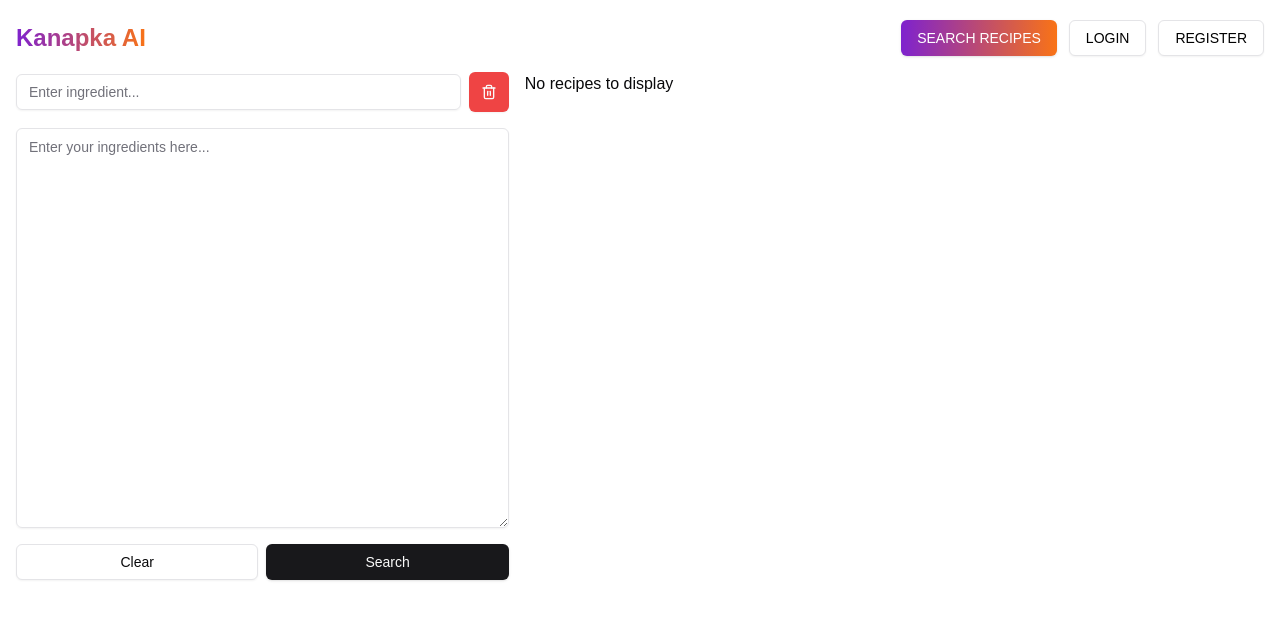
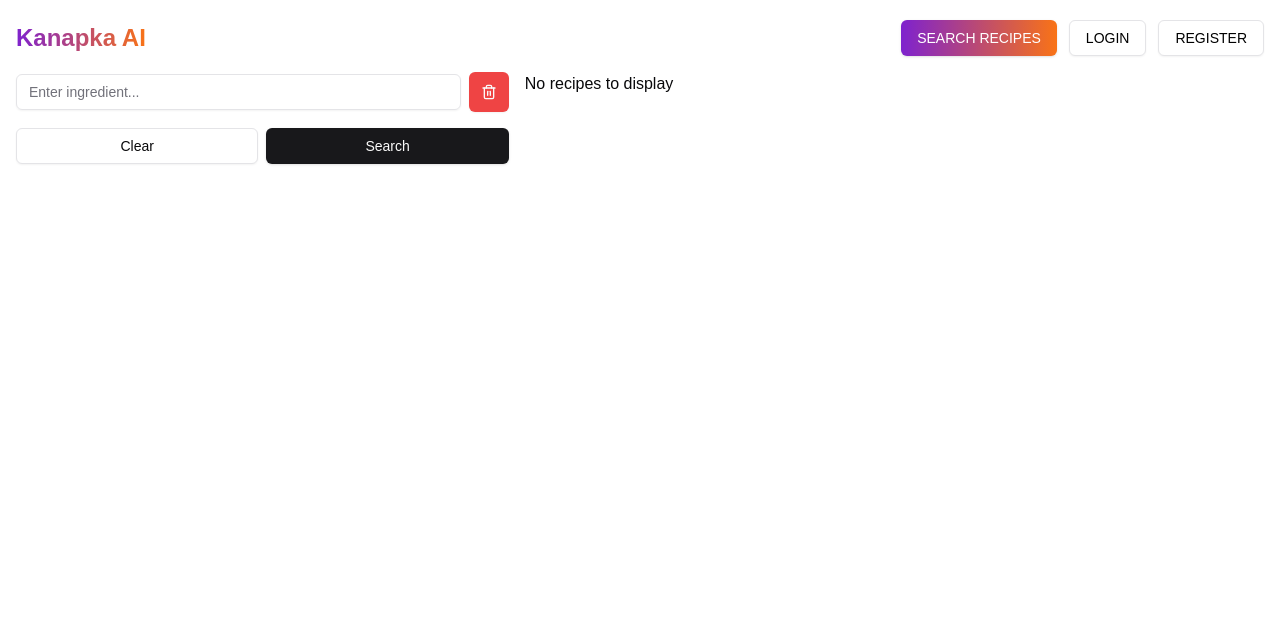
Before and after one commit to Glider6014/kanapka-ai, a Next.js app: page / in a window 1280 px wide. Shown: the top 620 px of the page. Built offline with nearby package versions, Linux system fonts and the light colour scheme; what tailwindcss-motion would draw is missing.

Commit message:
ingredients add input

```diff
--- a/components/InputIngredient.tsx
+++ b/components/InputIngredient.tsx
@@ -1,20 +1,46 @@
 import { Trash2 } from "lucide-react";
 import { Input } from "@/components/ui/input";
 import { Button } from "@/components/ui/button";
+import { KeyboardEvent } from "react";
 
-const InputIngredinet = () => {
+type InputIngredientProps = {
+  value: string;
+  onChange: (e: React.ChangeEvent<HTMLInputElement>) => void;
+  onRemove: () => void;
+  onAdd: () => void;
+};
+
+const InputIngredient = ({
+  value,
+  onChange,
+  onRemove,
+  onAdd,
+}: InputIngredientProps) => {
+  const handleKeyPress = (e: KeyboardEvent<HTMLInputElement>) => {
+    if (e.key === "Enter") {
+      onAdd();
+    }
+  };
+
   return (
     <div className="flex items-center gap-2 mb-4">
       <Input
         type="text"
         placeholder="Enter ingredient..."
         className="w-11/12"
+        value={value}
+        onChange={onChange}
+        onKeyPress={handleKeyPress}
       />
-      <Button variant="destructive" className="p-2 rounded-md h-10 w-10">
+      <Button
+        variant="destructive"
+        className="p-2 rounded-md h-10 w-10"
+        onClick={onRemove}
+      >
         <Trash2 size={24} />
       </Button>
     </div>
   );
 };
 
-export default InputIngredinet;
+export default InputIngredient;
--- a/components/SearchPanel.tsx
+++ b/components/SearchPanel.tsx
@@ -1,17 +1,15 @@
 import { Button } from "@/components/ui/button";
-import { Textarea } from "@/components/ui/textarea";
 import { useRouter } from "next/navigation";
 import { useState } from "react";
 import { RecipeType } from "@/models/Recipe";
-import { IngredientInput } from "@/app/api/ingredients/types";
-import InputIngredinet from "./InputIngredient";
+import InputIngredient from "./InputIngredient";
 
 type SearchRecipesProps = {
   setRecipes: React.Dispatch<React.SetStateAction<RecipeType[]>>;
 };
 
 export const SearchRecipes = ({ setRecipes }: SearchRecipesProps) => {
-  const [ingredients, setIngredients] = useState("");
+  const [ingredients, setIngredients] = useState<string[]>([""]);
   const [isLoading, setIsLoading] = useState(false);
   const router = useRouter();
 
@@ -23,7 +21,7 @@ export const SearchRecipes = ({ setRecipes }: SearchRecipesProps) => {
         headers: {
           "Content-Type": "application/json",
         },
-        body: JSON.stringify({ ingredients: ingredients.split(","), count: 5 }),
+        body: JSON.stringify({ ingredients, count: 5 }),
       });
       if (response.ok) {
         const data = await response.json();
@@ -40,18 +38,38 @@ export const SearchRecipes = ({ setRecipes }: SearchRecipesProps) => {
   };
 
   const handleClear = () => {
-    setIngredients("");
+    setIngredients([""]);
+  };
+
+  const handleIngredientChange = (index: number, value: string) => {
+    const newIngredients = [...ingredients];
+    newIngredients[index] = value;
+    setIngredients(newIngredients);
+  };
+
+  const handleAddIngredient = () => {
+    setIngredients([...ingredients, ""]);
+  };
+
+  const handleRemoveIngredient = (index: number) => {
+    if (ingredients.length === 1) {
+      setIngredients([""]);
+    } else {
+      setIngredients(ingredients.filter((_, i) => i !== index));
+    }
   };
 
   return (
     <div className="w-full md:w-2/5">
-      <InputIngredinet />
-      <Textarea
-        className="min-h-[150px] md:min-h-[400px] w-full"
-        placeholder="Enter your ingredients here..."
-        value={ingredients}
-        onChange={(e) => setIngredients(e.target.value)}
-      />
+      {ingredients.map((ingredient, index) => (
+        <InputIngredient
+          key={index}
+          value={ingredient}
+          onChange={(e) => handleIngredientChange(index, e.target.value)}
+          onRemove={() => handleRemoveIngredient(index)}
+          onAdd={handleAddIngredient}
+        />
+      ))}
       <div className="mt-4 flex flex-col md:flex-row justify-between gap-2">
         <Button
           variant="outline"
```
